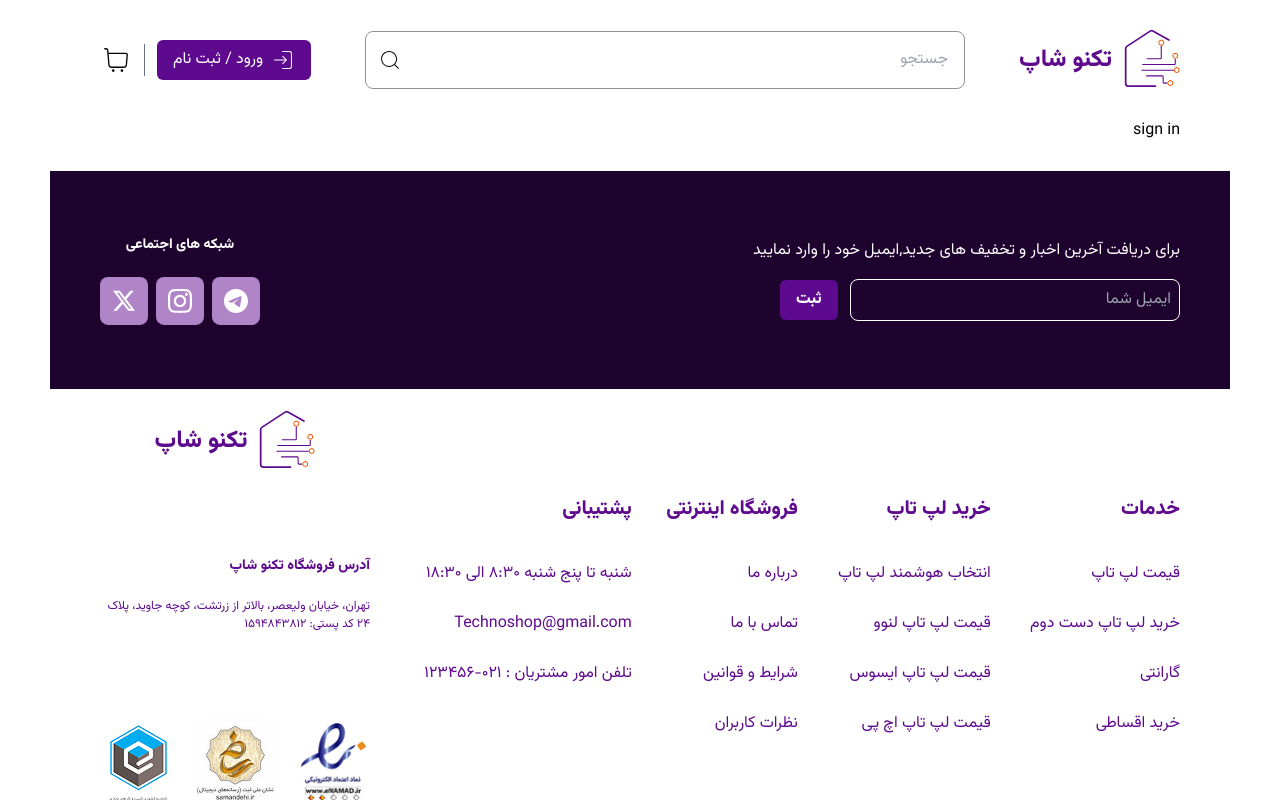
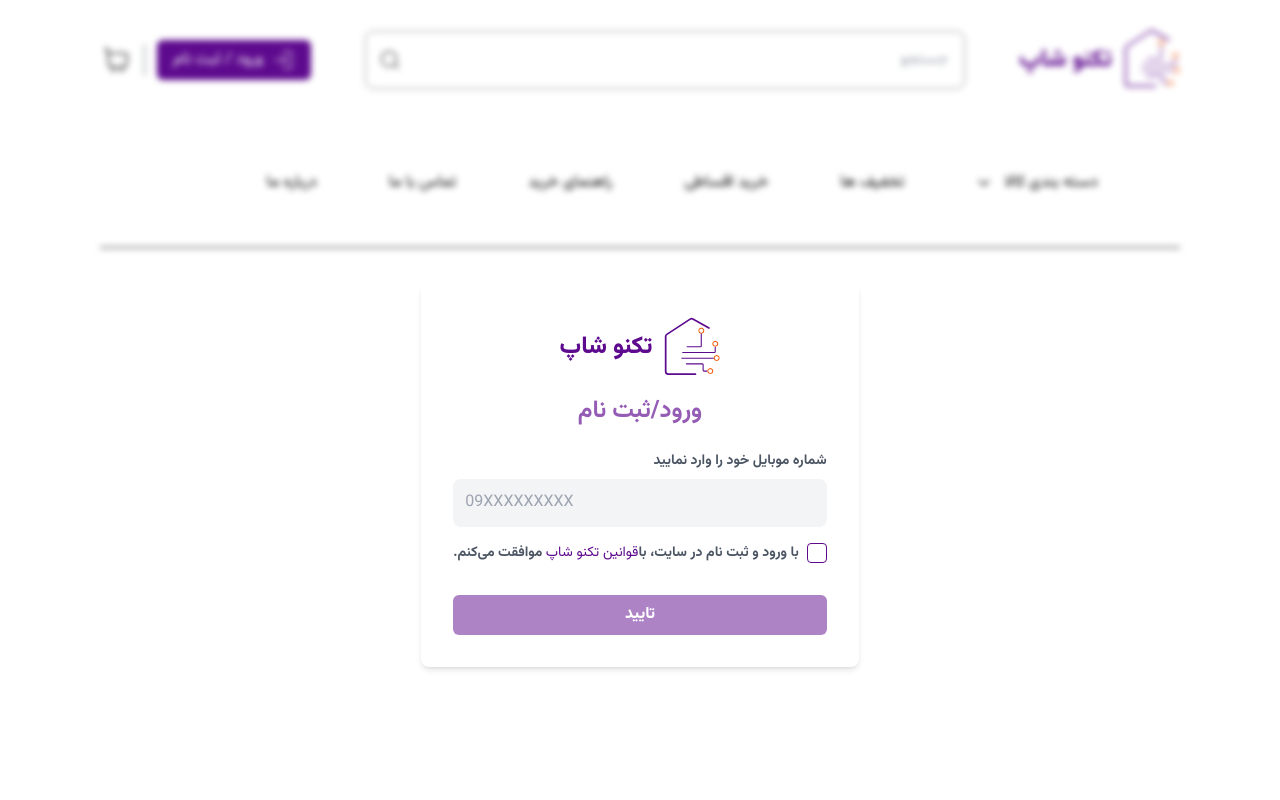
Before and after one commit to Ali-hosseini-js/online-shop, a Next.js app: page /login in a window 1280 px wide. Shown: the top 800 px of the page. Built offline with nearby package versions, Linux system fonts and the light colour scheme.

Commit message:
mega menu bugs fixed

```diff
--- a/src/app/login/page.js
+++ b/src/app/login/page.js
@@ -1,7 +1,111 @@
-import React from "react";
+"use client";
 
-function page() {
-  return <div>sign in</div>;
+import { useEffect, useState } from "react";
+import { useRouter } from "next/navigation";
+import Image from "next/image";
+import logo from "@/public/logo.svg";
+import Link from "next/link";
+
+function LoginPage() {
+  const [phone, setPhone] = useState("");
+  const [error, setError] = useState("");
+  const [isChecked, setIsChecked] = useState(false);
+  const router = useRouter();
+
+  useEffect(() => {
+    return () => {
+      document.documentElement.style.overflow = "hidden";
+    };
+  }, []);
+
+  const handleChange = (e) => {
+    setPhone(e.target.value);
+  };
+
+  const handleSubmit = async (e) => {
+    e.preventDefault();
+    setError("");
+
+    try {
+      // TODO: Implement actual login logic here
+      console.log("Login attempt with phone:", phone);
+      // On successful login:
+      // router.push("/");
+    } catch (err) {
+      setError("خطا در ورود. لطفا مجددا تلاش کنید.");
+    }
+  };
+
+  const handleCheckbox = (e) => {
+    setIsChecked(e.target.checked);
+  };
+
+  return (
+    <div className="fixed top-0 right-0 w-full h-full backdrop-blur-[3px] flex items-center justify-center">
+      <div className="min-h-[calc(100vh-400px)] flex items-center justify-center mt-[150px] p-6">
+        <div className="w-full max-w-md bg-white rounded-lg shadow-md p-8 ">
+          <div className="flex flex-col gap-4">
+            <Link href="/" className="flex items-center justify-center gap-3">
+              <Image alt="tecnoshop" src={logo} width={56} height={63} />
+              <p className="text-2xl font-semibold text-main">تکنو شاپ</p>
+            </Link>
+
+            <h2 className="text-2xl font-normal text-mainTint text-center mb-6">
+              ورود/ثبت نام
+            </h2>
+          </div>
+
+          <form onSubmit={handleSubmit} className="flex flex-col gap-4">
+            <div className="flex flex-col gap-2">
+              <label
+                htmlFor="phone"
+                className="text-sm font-medium text-gray-600"
+              >
+                شماره موبایل خود را وارد نمایید
+              </label>
+              <input
+                id="phone"
+                name="phone"
+                type="tel"
+                value={phone}
+                onChange={handleChange}
+                placeholder="09XXXXXXXXX"
+                className="p-3 border border-none bg-gray-100 rounded-lg focus:outline-none focus:border-main"
+                pattern="^0\d{10}$"
+                required
+              />
+            </div>
+            <div className="flex items-center gap-2">
+              <input
+                type="checkbox"
+                checked={isChecked}
+                onChange={handleCheckbox}
+                className="appearance-none w-5 h-5 border border-main rounded checked:bg-main checked:border-transparent checked:after:content-['✓'] checked:after:text-white checked:after:block checked:after:text-center"
+              />
+
+              <p className="text-sm font-normal text-gray-600">
+                با ورود و ثبت‌ نام در سایت، با
+                <span className="text-main">قوانین تکنو شاپ</span> موافقت
+                می‌کنم.
+              </p>
+            </div>
+
+            {error && (
+              <p className="text-red-500 text-sm text-center">{error}</p>
+            )}
+
+            <button
+              disabled={!isChecked}
+              type="submit"
+              className="disabled:opacity-50 button mt-4"
+            >
+              تایید
+            </button>
+          </form>
+        </div>
+      </div>
+    </div>
+  );
 }
 
-export default page;
+export default LoginPage;
--- a/src/app/page.js
+++ b/src/app/page.js
@@ -2,7 +2,6 @@
 import Brands from "@/template/Brands";
 import Category from "@/template/Category";
 import Hero from "@/template/Hero";
-import List from "@/template/List";
 import Newest from "@/template/Newest";
 import Services from "@/template/Services";
 import SingleHero from "@/template/singleHero";
@@ -14,7 +13,6 @@
 export default function Home() {
   return (
     <div className="flex flex-col gap-[70px]">
-      <List />
       <Hero />
       <Category />
       <SpecialOffer />
--- a/src/components/layout/Layout.js
+++ b/src/components/layout/Layout.js
@@ -5,7 +5,7 @@
   return (
     <>
       <Header />
-      {children}
+      <div className="min-h-[700px]">{children}</div>
       <Footer />
     </>
   );
--- a/src/components/module/MegaMenu.js
+++ b/src/components/module/MegaMenu.js
@@ -1,47 +1,19 @@
 "use client";
 
-import { useEffect, useRef, useState } from "react";
+import { useState } from "react";
 import { menuCategories } from "@/data/menuCategories";
 import Link from "next/link";
 
-const MegaMenu = ({ setActiveMenu }) => {
+const MegaMenu = ({ className }) => {
   const [activeCategory, setActiveCategory] = useState("mobile");
-  const megaMenuRef = useRef(null);
 
   const menuHandler = (id) => {
     setActiveCategory(id);
   };
 
-  useEffect(() => {
-    const handleClickOutside = (event) => {
-      if (megaMenuRef.current && !megaMenuRef.current.contains(event.target)) {
-        setActiveMenu(false);
-      }
-    };
-
-    const handleEscapeKey = (event) => {
-      if (event.key === "Escape") {
-        setActiveMenu(false);
-      }
-    };
-
-    document.addEventListener("mousedown", handleClickOutside);
-    document.addEventListener("keydown", handleEscapeKey);
-
-    return () => {
-      document.removeEventListener("mousedown", handleClickOutside);
-      document.removeEventListener("keydown", handleEscapeKey);
-    };
-  }, [setActiveMenu]);
-
   return (
-    <>
-      <div className="fixed top-[248px] right-0 w-full h-full backdrop-blur-[3px] z-10"></div>
-
-      <div
-        ref={megaMenuRef}
-        className="absolute flex justify-center text-center rounded-md  bg-white border-2 border-solid border-[#22262e] p-5  h-[400px] w-[950px] z-20"
-      >
+    <div className={`hidden ${className}`}>
+      <div className="absolute flex justify-start text-center rounded-md  bg-white border-2 border-solid border-[#22262e] p-5  h-[400px] w-[950px] z-20">
         {/* Right side */}
         <div className="flex relative w-full h-full ">
           <div>
@@ -83,7 +55,7 @@
           </div>
         </div>
       </div>
-    </>
+    </div>
   );
 };
 
--- a/src/components/template/Header.js
+++ b/src/components/template/Header.js
@@ -4,9 +4,11 @@
 import { CiLogin } from "react-icons/ci";
 import { CiSearch } from "react-icons/ci";
 import logo from "@/public/logo.svg";
+import List from "@/template/List";
 
 function Header() {
   return (
+    <>
       <div className="flex justify-between items-center my-7">
         <Link href="/" className="flex items-center justify-center gap-3">
           <Image alt="tecnoshop" src={logo} width={56} height={63} />
@@ -27,11 +29,16 @@
             <CiLogin className="w-[24px] h-[24px]" />
             <p>ورود / ثبت نام</p>
           </Link>
-        <Link href="/checkout" className="border-r-[1px] border-gray-500 pr-3">
+          <Link
+            href="/checkout"
+            className="border-r-[1px] border-gray-500 pr-3"
+          >
             <CiShoppingCart className="w-[32px] h-[32px]" />
           </Link>
         </div>
       </div>
+      <List />
+    </>
   );
 }
 
--- a/src/components/template/Hero.js
+++ b/src/components/template/Hero.js
@@ -4,7 +4,7 @@
 
 function Hero() {
   return (
-    <div className="grid grid-flow-col grid-rows-2 gap-4">
+    <div className="grid grid-flow-col grid-rows-2 gap-4 mt-10">
       <Link href="/category/rapoo" className="row-span-2 col-span-3">
         <Image
           alt="خرید محصولات رپو"
--- a/src/components/template/List.js
+++ b/src/components/template/List.js
@@ -2,61 +2,35 @@
 
 import { IoIosArrowDown } from "react-icons/io";
 import Link from "next/link";
-import { useEffect, useState } from "react";
 import MegaMenu from "@/module/MegaMenu";
 
 function List() {
-  const [activeMenu, setActiveMenu] = useState(false);
-
-  useEffect(() => {
-    if (activeMenu) {
-      document.documentElement.style.overflow = "hidden";
-    } else {
-      document.documentElement.style.overflow = "auto";
-    }
-
-    return () => {
-      document.documentElement.style.overflow = "auto";
-    };
-  }, [activeMenu]);
-
   return (
     <div className="flex relative justify-between max-md:justify-center py-10 px-[70px] border-b-[1px] border-black">
-      <div>
-        <ul className="flex gap-12 text-nowrap">
-          <li>
-            <button
-              className={`items-center justify-center gap-3 list-item rounded-lg ${
-                activeMenu ? "bg-gray-100 text-main" : ""
-              }`}
-              onMouseEnter={() => setActiveMenu(true)}
-            >
-              دسته بندی کالا
-              <IoIosArrowDown
-                className={`transition-transform ${
-                  activeMenu ? "rotate-180" : ""
-                }`}
-              />
-            </button>
-            {activeMenu && <MegaMenu setActiveMenu={setActiveMenu} />}
-          </li>
-          <li className="list-item">
-            <Link href="/offer">تخفیف ها</Link>
-          </li>
-          <li className="list-item">
-            <Link href="/"> خرید اقساطی</Link>
-          </li>
-          <li className="list-item">
-            <Link href="/call"> راهنمای خرید</Link>
-          </li>
-          <li className="list-item">
-            <Link href="/call"> تماس با ما</Link>
-          </li>
-          <li className="list-item">
-            <Link href="/about"> درباره ما</Link>
-          </li>
-        </ul>
-      </div>
+      <ul className="flex gap-12 text-nowrap">
+        <div className="flex flex-col items-start group">
+          <div className="list-item items-center justify-center gap-3 rounded-lg group-hover:bg-gray-100 group-hover:text-main">
+            دسته بندی کالا
+            <IoIosArrowDown className="transition-transform group-hover:rotate-180" />
+          </div>
+          <MegaMenu className={"group-hover:block"} />
+        </div>
+        <Link className="list-item" href="/offer">
+          تخفیف ها
+        </Link>
+        <Link className="list-item" href="/">
+          خرید اقساطی
+        </Link>
+        <Link className="list-item" href="/call">
+          راهنمای خرید
+        </Link>
+        <Link className="list-item" href="/call">
+          تماس با ما
+        </Link>
+        <Link className="list-item" href="/about">
+          درباره ما
+        </Link>
+      </ul>
     </div>
   );
 }
--- a/tailwind.config.js
+++ b/tailwind.config.js
@@ -9,6 +9,7 @@
     extend: {
       colors: {
         main: "#5E0A8E",
+        mainTint: "#945CB4",
         footer: "#1F032F",
         border: "#929292",
         card: "#FAFAFA",
```
Lines whose indentation alone changed are shown as unchanged.
